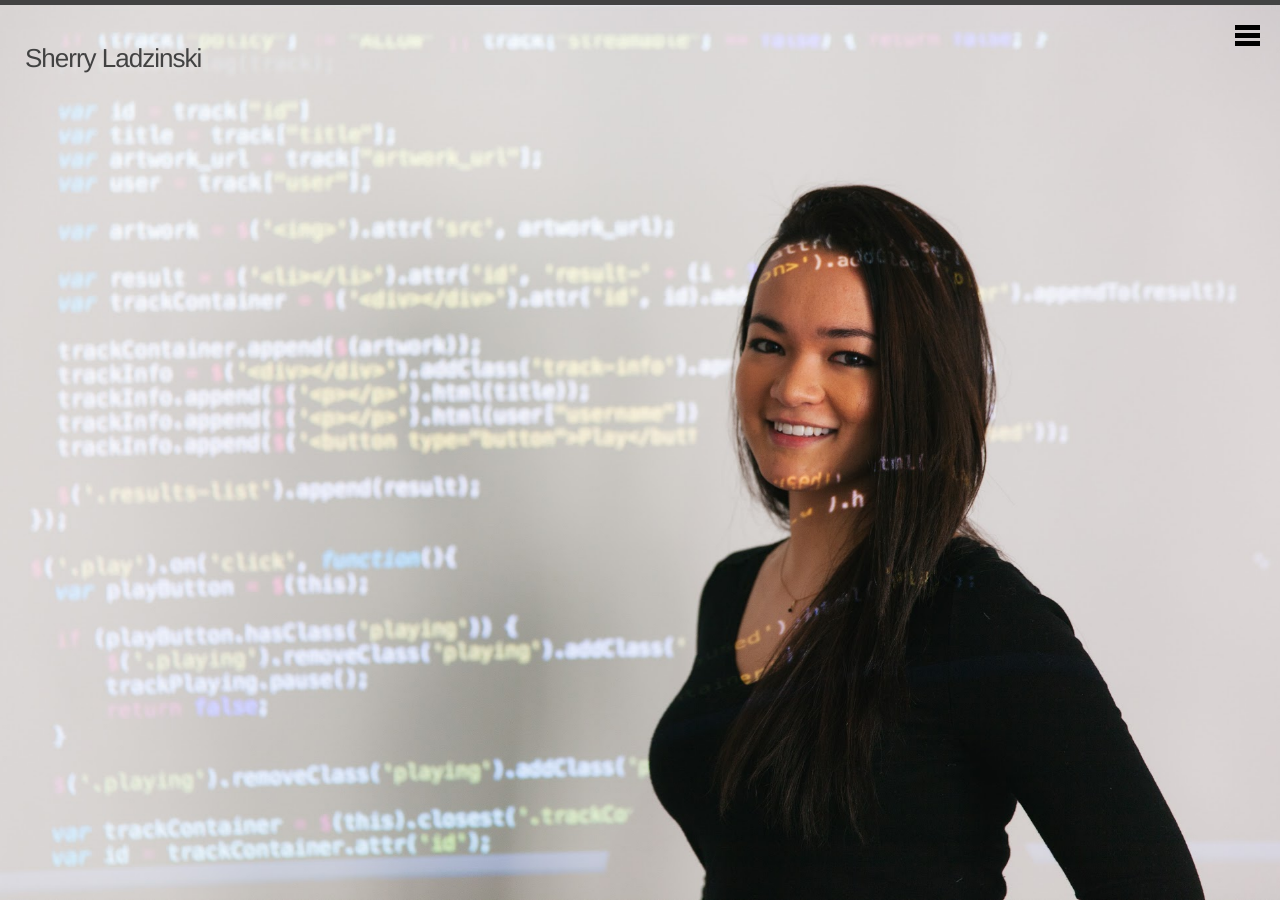
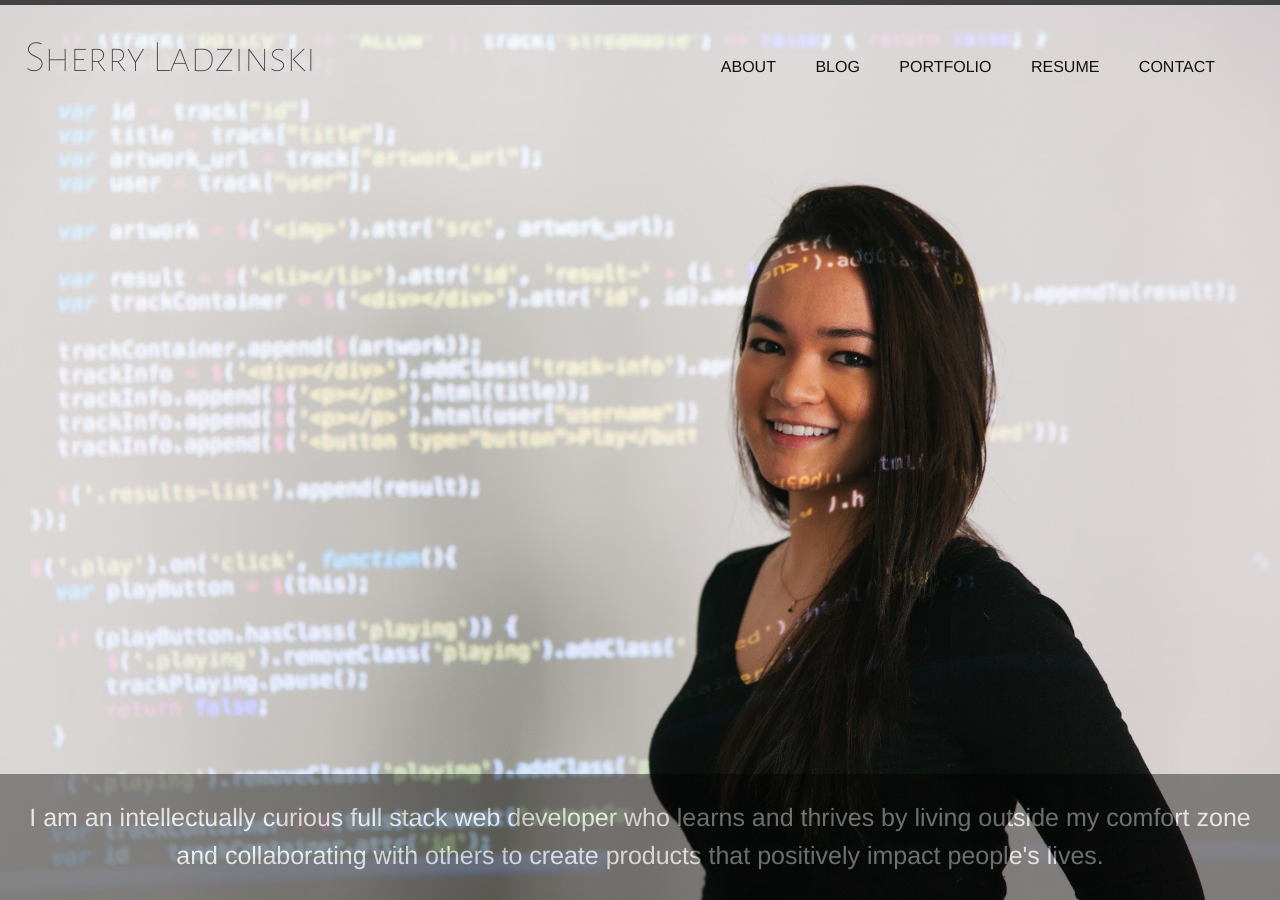
Before and after one commit to sherryladzinski/sherryladzinski.github.io, a Jekyll site: the page built from index.html, in a window 1280 px wide. Built offline with Jekyll 4.4.1, drawn with Linux system fonts in a browser that asks for light colours.

Commit message:
got rid of hamburger menu

```diff
--- a/_includes/header.html
+++ b/_includes/header.html
@@ -2,7 +2,9 @@
 
   <div class="wrapper">
 
-    <a class="site-title" href="{{ site.baseurl }}/">{{ site.title }}</a>
+    <a class="site-title" href="{{ site.baseurl }}/">{{ site.title }}</a><br>
+
+
 
 
 
@@ -17,10 +19,6 @@
 
 
 
-       <input type="checkbox" id="hamburger"/>
-    <label class="menuicon" for="hamburger">
-      <span></span>
-    </label>
     <div class="menu">
       <div class="trigger">
         {% for page in site.pages %}
@@ -28,7 +26,9 @@
           <a class="page-link" href="{{ page.url | prepend: site.baseurl }}">{{ page.title }}</a>
           {% endif %}
         {% endfor %}
-        <a class="page-link" href="/contact/">CONTACT</a>
+        <a class="page-link" href="https://drive.google.com/file/d/0ByS420my4A69bE9xX1c1Njg3SGs/view?usp=sharing">RESUME</a>
+        <a class="page-link" href="#">CONTACT</a>
+
       </div>
     </div>
 
--- a/_layouts/default.html
+++ b/_layouts/default.html
@@ -7,7 +7,7 @@
 
     {% include header.html %}
 
-    <div class="page-content">
+    <div class="page-content {{ page.indexClass}}">
       <div class="wrapper">
         {{ content }}
       </div>
--- a/_sass/_base.scss
+++ b/_sass/_base.scss
@@ -25,10 +25,22 @@ dl, dd, ol, ul, figure {
 }
 
 .indexdiff {
-height: 100%;
  background: url("../images/profile2.jpg") no-repeat center center fixed;
  -webkit-background-size: cover;
  float: bottom;
+}
+
+.page-content.indexdiff {
+    width: 96%;
+    position: fixed;
+    background: black;
+    opacity: .4;
+    padding: 2%;
+    font-family: Helvetica;
+    font-size: 25px;
+    bottom: 0;
+    color: white;
+    text-align: center;
 }
 
 
--- a/_sass/_layout.scss
+++ b/_sass/_layout.scss
@@ -1,3 +1,5 @@
+@import url('http://fonts.googleapis.com/css?family=Alegreya+Sans+SC:100');
+
 /**
  * Site header
  */
@@ -10,7 +12,8 @@
 }
 
 .site-title {
-    font-size: 26px;
+    font-family: Alegreya Sans SC;
+    font-size: 45px;
     line-height: 56px;
     letter-spacing: -1px;
     margin-bottom: 0;
@@ -26,6 +29,7 @@
 .site-nav {
     float: right;
     line-height: 56px;
+    padding: 10px 30px 0px 0px;
 
     .menu-icon {
         display: none;
@@ -34,6 +38,7 @@
     .page-link {
         color: $text-color;
         line-height: $base-line-height;
+        padding-right: 35px;
 
         // Gaps between nav items, but not on the first one
         &:not(:first-child) {
@@ -164,7 +169,9 @@
     padding: $spacing-unit 0;
     width: 900px;
     margin: 0 auto;
+
 }
+
 
 .page-heading {
     font-size: 20px;
@@ -235,143 +242,3 @@
         }
     }
 }
-
-
-/* Configuration Parameters */
-$lineWidth: 5px;
-$lineLength: 25px;
-$baseMargin: 8px;
-$animationDuration: .2s;
-
-html {
-  background: #CCC;
-}
-
-html,body {
-  margin: 0;
-  padding: 0;
-  height: 100%
-}
-
-#hamburger {
-  display: none;
-}
-
-.trigger {
-    height: 100%;
-}
-
-
-
-.menu {
-  height: 100%;
-  padding-top: 30px;
-  text-align: center;
-  display: block;
-  background-color: #AAA;
-  width: 0;
-  -webkit-transition-duration: $animationDuration;
-  -moz-transition-duration: $animationDuration;
-  -ms-transition-duration: $animationDuration;
-  -o-transition-duration: $animationDuration;
-  transition-duration: $animationDuration;
-  -webkit-transition-delay: $animationDuration;
-  -moz-transition-delay: $animationDuration;
-  -ms-transition-delay: $animationDuration;
-  -o-transition-delay: $animationDuration;
-  transition-delay: $animationDuration;
-}
-
-
-
-.menu a {
-    display: block;
-    margin: 0 auto;
-    text-align: center;
-}
-
-
-.menuicon {
-  position: absolute;
-  top: 20px;
-  right: 20px;
-  display: block;
-  cursor: pointer;
-  height: $baseMargin*2 + $lineWidth;
-  width: $lineLength;
-  span {
-    display: block;
-    top: $baseMargin;
-    width: $lineLength;
-    height: $lineWidth;
-    background-color: #000;
-    position: relative;
-    -webkit-transition-duration: 0;
-    -moz-transition-duration: 0;
-    -ms-transition-duration: 0;
-    -o-transition-duration: 0;
-    transition-duration: 0;
-    -webkit-transition-delay: $animationDuration;
-    -moz-transition-delay: $animationDuration;
-    -ms-transition-delay: $animationDuration;
-    -o-transition-delay: $animationDuration;
-    transition-delay: $animationDuration;
-    &::after, &::before {
-      display: block;
-      content: '';
-      position: absolute;
-      width: $lineLength;
-      height: $lineWidth;
-      background-color: #000;
-      -webkit-transition-property: margin, -webkit-transform;
-      -webkit-transition-duration: $animationDuration;
-      -moz-transition-duration: $animationDuration;
-      -ms-transition-duration: $animationDuration;
-      -o-transition-duration: $animationDuration;
-      transition-duration: $animationDuration;
-      -webkit-transition-delay: $animationDuration, 0;
-      -moz-transition-delay: $animationDuration, 0;
-      -ms-transition-delay: $animationDuration, 0;
-      -o-transition-delay: $animationDuration, 0;
-      transition-delay: $animationDuration, 0;
-    }
-    &::before {
-      margin-top: -$baseMargin;
-    }
-    &::after {
-      margin-top: $baseMargin;
-    }
-  }
-}
-
-#hamburger:checked ~ .menu {
-  width: 250px;
-}
-
-#hamburger:checked ~ .menuicon {
-  span {
-    background-color: rgba(0,0,0,0);
-    &::before, &::after {
-      margin-top: 0px;
-      -webkit-transition-delay: 0, $animationDuration;
-      -moz-transition-delay: 0, $animationDuration;
-      -ms-transition-delay: 0, $animationDuration;
-      -o-transition-delay: 0, $animationDuration;
-      transition-delay: 0, $animationDuration;
-    }
-    &::before {
-      -webkit-transform: rotate(45deg);
-      -moz-transform: rotate(45deg);
-      -ms-transform: rotate(45deg);
-      -o-transform: rotate(45deg);
-      transform: rotate(45deg);
-    }
-    &::after {
-      -webkit-transform: rotate(-45deg);
-      -moz-transform: rotate(-45deg);
-      -ms-transform: rotate(-45deg);
-      -o-transform: rotate(-45deg);
-      transform: rotate(-45deg);
-    }
-  }
-}
--- a/index.html
+++ b/index.html
@@ -2,3 +2,5 @@
 layout: default
 indexClass: indexdiff
 ---
+<p class="brand-statement">
+I am an intellectually curious full stack web developer who learns and thrives by living outside my comfort zone and collaborating with others to create products that positively impact people's lives.</p>
```
